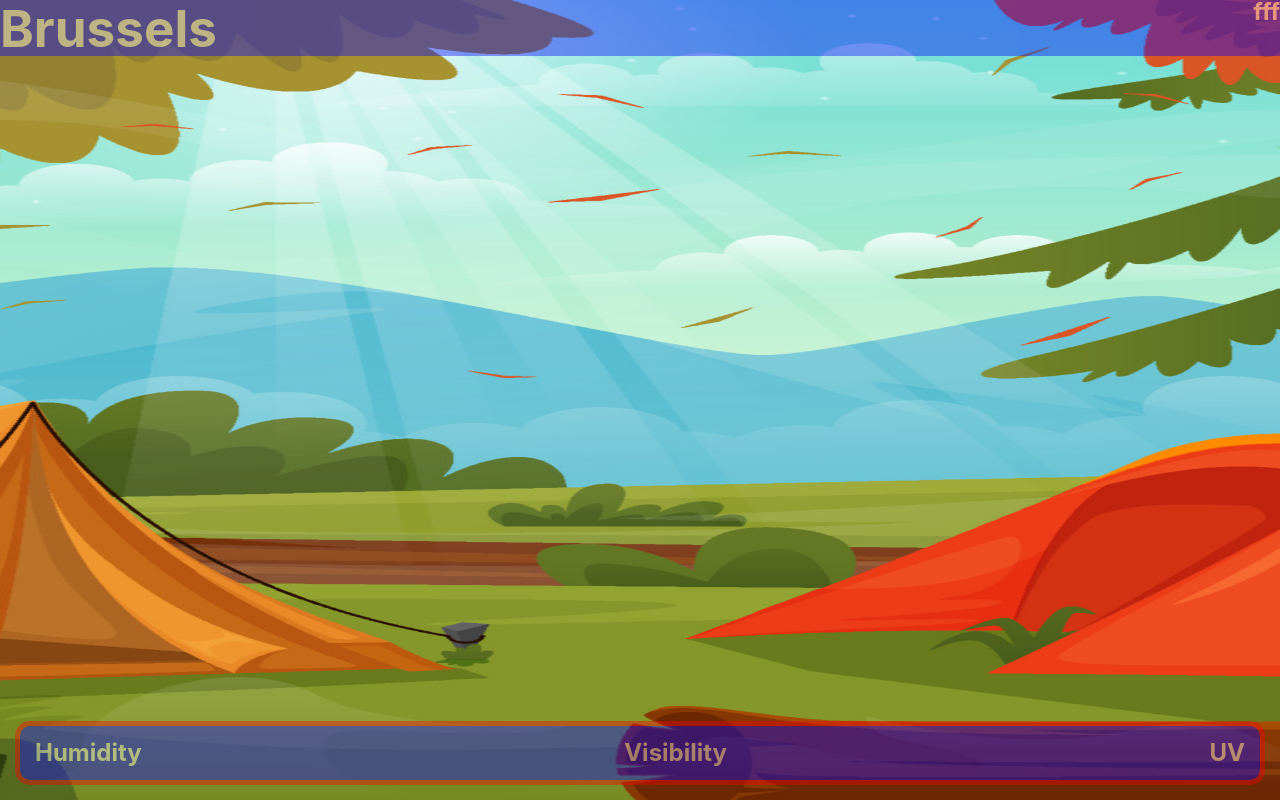
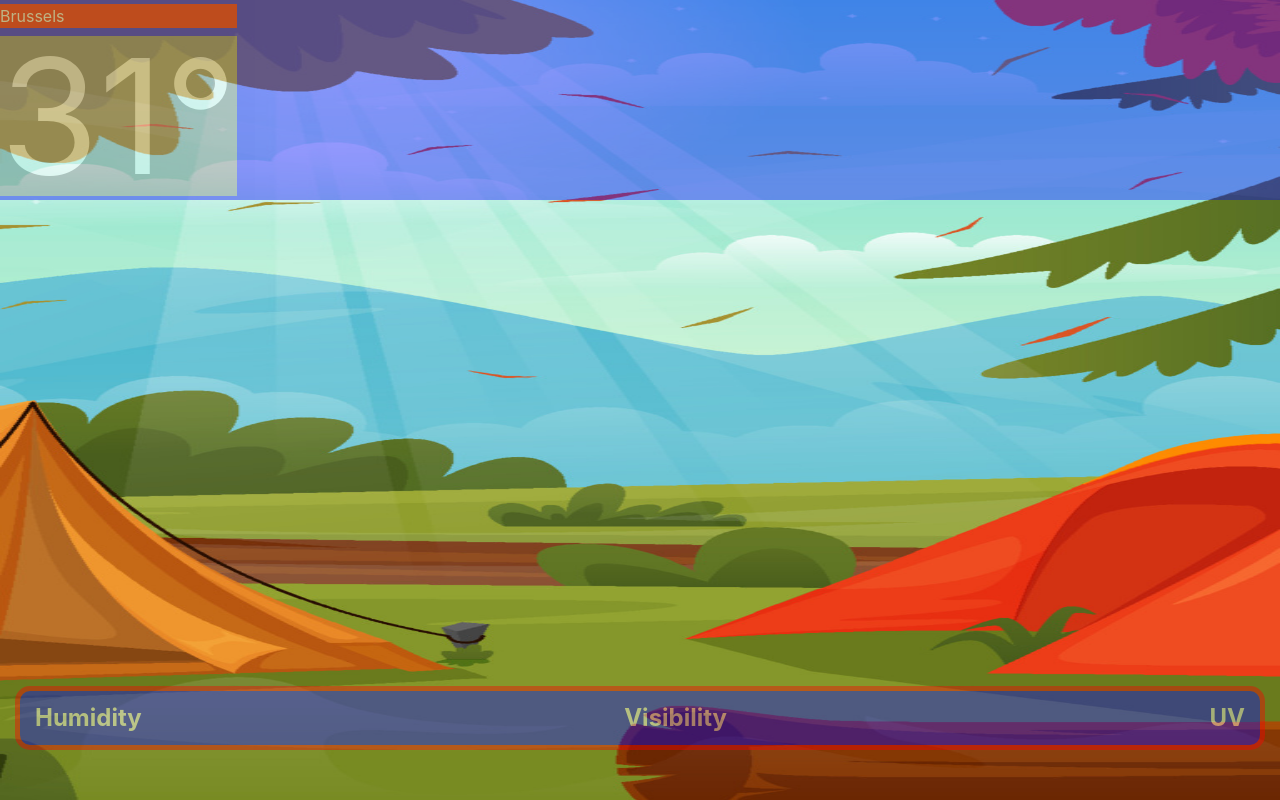
Before and after one commit to feldeh/cloudy, a React (Vite) app: page / in a window 1280 px wide. Built offline with nearby package versions, Linux system fonts and the light colour scheme.

Commit message:
add TemperatureTypo and LocationTypo

```diff
--- a/index.html
+++ b/index.html
@@ -5,7 +5,7 @@
   <meta charset="UTF-8" />
   <link rel="icon" type="image/svg+xml" href="/vite.svg" />
   <meta name="viewport" content="width=device-width, initial-scale=1.0" />
-  <title>Vite + React + TS</title>
+  <title>Cloudy</title>
   <link rel="stylesheet" href="src/index.css">
 </head>
 
--- a/src/App.tsx
+++ b/src/App.tsx
@@ -1,12 +1,20 @@
 import Container from './components/Container/Container'
 import Card from './components/Card/Card'
-import Widget from './components/Widget/Widget'
+import Footer from './components/Footer/Footer'
+import TemperatureWidget from './components/Widgets/TemperatureWidget/TemperatureWidget'
+import TemperatureTypo from './components/Widgets/TemperatureWidget/TemperatureTypo'
+import LocationTypo from './components/Widgets/TemperatureWidget/LocationTypo'
 
 function App() {
   return (
     <Container>
-      <Card />
-      <Widget />
+      <Card>
+        <TemperatureWidget>
+          <LocationTypo />
+          <TemperatureTypo />
+        </TemperatureWidget>
+      </Card>
+      <Footer />
     </Container>
   )
 }
--- a/src/components/Card/Card.tsx
+++ b/src/components/Card/Card.tsx
@@ -1,12 +1,12 @@
 import StyledCard from './Card.styled'
+import TemperatureWidget from '../Widgets/TemperatureWidget/TemperatureWidget'
 
-const Card = () => {
-  return (
-    <StyledCard>
-      <h1>Brussels</h1>
-      <h2>fff</h2>
-    </StyledCard>
-  )
+type CardProps = {
+  children: React.ReactNode
+}
+
+const Card = ({ children }: CardProps) => {
+  return <StyledCard>{children}</StyledCard>
 }
 
 export default Card
--- a/src/components/Widget/Widget.styled.ts
+++ b/src/components/Footer/Footer.styled.ts
@@ -1,6 +1,6 @@
 import styled from '@emotion/styled'
 
-const StyledWidget = styled.div`
+const StyledFooter = styled.div`
   color: white;
   background-color: rgb(0, 0, 255);
   opacity: 0.4;
@@ -8,7 +8,7 @@ const StyledWidget = styled.div`
   justify-content: space-between;
   border: 5px solid red;
   border-radius: 15px;
-  margin: 15px;
+  margin: 15px 15px 50px;
   padding: 15px;
 `
-export default StyledWidget
+export default StyledFooter
--- /dev/null
+++ b/src/components/Footer/Footer.tsx
@@ -0,0 +1,13 @@
+import StyledFooter from './Footer.styled'
+
+const Footer = () => {
+  return (
+    <StyledFooter>
+      <h2>Humidity</h2>
+      <h2>Visibility</h2>
+      <h2>UV</h2>
+    </StyledFooter>
+  )
+}
+
+export default Footer
--- a/src/components/Widget/Widget.tsx
+++ /dev/null
@@ -1,13 +0,0 @@
-import StyledWidget from './Widget.styled'
-
-const Widget = () => {
-  return (
-    <StyledWidget>
-      <h2>Humidity</h2>
-      <h2>Visibility</h2>
-      <h2>UV</h2>
-    </StyledWidget>
-  )
-}
-
-export default Widget
--- /dev/null
+++ b/src/components/Widgets/TemperatureWidget/LocationTypo.styled.ts
@@ -0,0 +1,7 @@
+import styled from '@emotion/styled'
+
+const StyledLocationTypo = styled.p`
+  background-color: red;
+`
+
+export default StyledLocationTypo
--- /dev/null
+++ b/src/components/Widgets/TemperatureWidget/LocationTypo.tsx
@@ -0,0 +1,11 @@
+import StyledLocationTypo from './LocationTypo.styled'
+
+const LocationTypo = () => {
+  return (
+    <StyledLocationTypo>
+      <p>Brussels</p>
+    </StyledLocationTypo>
+  )
+}
+
+export default LocationTypo
--- /dev/null
+++ b/src/components/Widgets/TemperatureWidget/TemperatureTypo.styled.ts
@@ -0,0 +1,9 @@
+import styled from '@emotion/styled'
+
+const StyledTemperatureTypo = styled.p`
+  font-size: 10em;
+  line-height: 1em;
+  background-color: grey;
+`
+
+export default StyledTemperatureTypo
--- /dev/null
+++ b/src/components/Widgets/TemperatureWidget/TemperatureTypo.tsx
@@ -0,0 +1,11 @@
+import StyledTemperatureTypo from './TemperatureTypo.styled'
+
+const TemperatureTypo = () => {
+  return (
+    <StyledTemperatureTypo>
+      <p>31&#176;</p>
+    </StyledTemperatureTypo>
+  )
+}
+
+export default TemperatureTypo
--- /dev/null
+++ b/src/components/Widgets/TemperatureWidget/TemperatureWidget.styled.ts
@@ -0,0 +1,10 @@
+import styled from '@emotion/styled'
+
+const StyledTemperatureWidget = styled.div`
+  display: flex;
+  justify-content: space-around;
+  flex-direction: column;
+  height: 200px;
+`
+
+export default StyledTemperatureWidget
--- /dev/null
+++ b/src/components/Widgets/TemperatureWidget/TemperatureWidget.tsx
@@ -0,0 +1,11 @@
+import StyledTemperatureWidget from './TemperatureWidget.styled'
+
+type TemperatureWidgetProps = {
+  children?: React.ReactNode
+}
+
+const TemperatureWidget = ({ children }: TemperatureWidgetProps) => {
+  return <StyledTemperatureWidget>{children}</StyledTemperatureWidget>
+}
+
+export default TemperatureWidget
```
